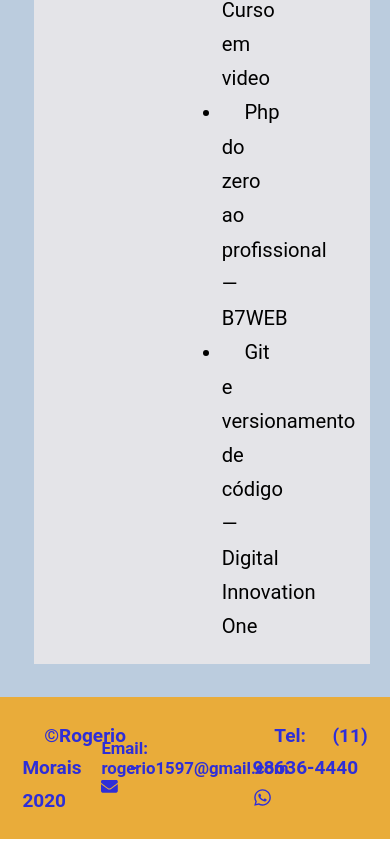
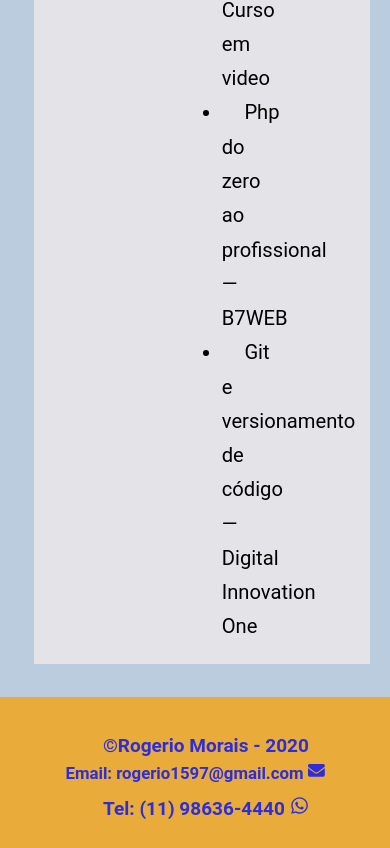
Before and after one commit to RogerioVM/page-personal, a React (Create React App) app in the folder front/: page /Sobre in a window 390 px wide. Shown: the part 5107-5955 px from the top of the page. Built offline with nearby package versions, Linux system fonts and the light colour scheme.

Commit message:
Organizando e modificando alguns arquivos

```diff
--- a/front/src/global.css
+++ b/front/src/global.css
@@ -36,8 +36,8 @@ body {
 
  /* RESPONSIVE PART */
 
-@media (max-width: 800px){
-    .header__container {
+@media (max-width: 850px){
+    .header__container{
         padding: 2.5em;
         height: 100%;
         display: flex;
@@ -72,7 +72,14 @@ body {
     .links a {
         margin-top: 15px
     }
+    .footer_container {
+        display: flex;
+        flex-direction: column;
+    }
 
+    .footer_container p, .footer_container a {
+        margin-top: 10px;
+    }
 
 }
 
@@ -88,5 +95,7 @@ body {
         width: 100%;
         font-size: clamp(25px, 1em + 2vw, 0.5em);
     }
-
+    .footer_container {
+        font-size: 1rem;
+    }
 }
--- a/front/src/pages/Sobre/index.js
+++ b/front/src/pages/Sobre/index.js
@@ -1,6 +1,7 @@
 import React from 'react';
 import Header from '../Main/Partials/header';
 import '../Main/Styles/header.css';
+import '../../global.css';
 import './style.css'
 import Footer from '../Main/Partials/footer'
 import Photo from '../assets/photo.jpg'
```
Also changed, not shown: 8 other files (tests, documents, lock files or other folders).
